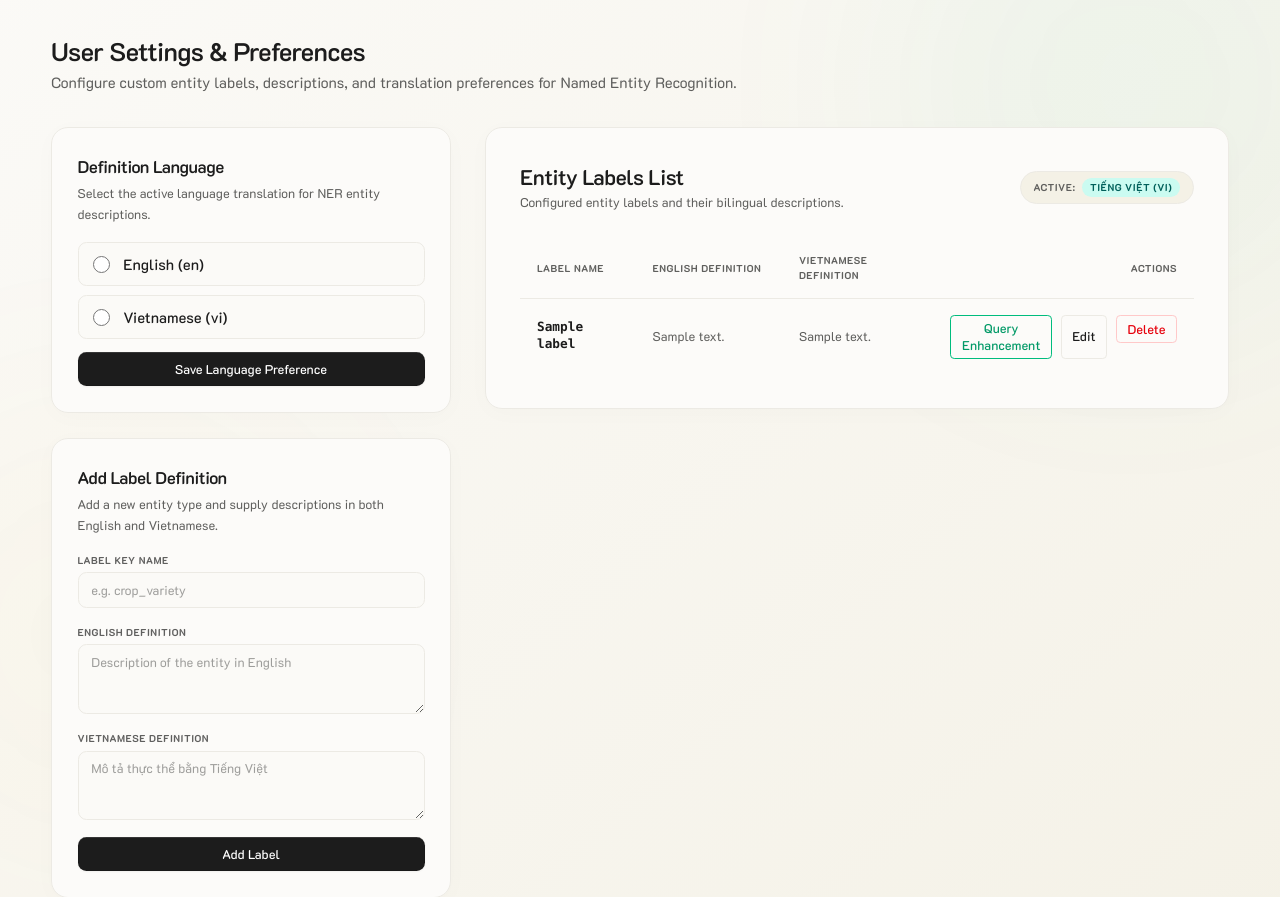
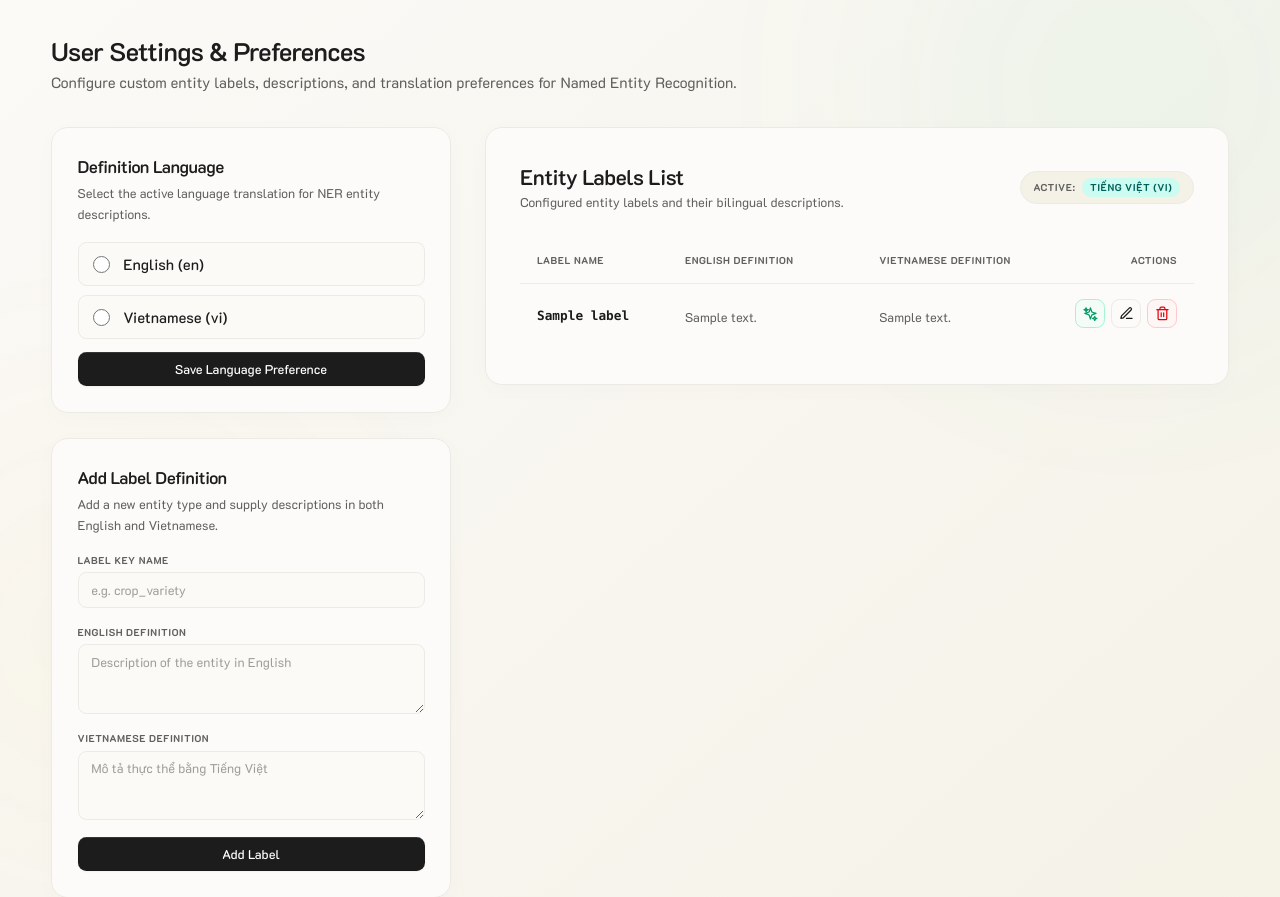
Before and after one commit to itsquockhang/STAR-FRAM, a FastAPI app: template src/templates/settings.html in a window 1280 px wide. Shown: the part 65-962 px from the top of the page. Run offline with FastAPI, Linux system fonts and the light colour scheme; the template is opened without the code that fills it: most values are stand-ins (such as "Sample title", 1, 10 or a date in 2020); parts of the project's set-up code (start-up, migrations or seed data) failed here and were passed over.

Commit message:
design: replace settings labels action buttons with premium icons

```diff
--- a/src/templates/settings.html
+++ b/src/templates/settings.html
@@ -229,25 +229,33 @@
                 <td class="py-3.5 px-4 text-xs text-[#5f5f5d] leading-relaxed">{{ label.desc_en }}</td>
                 <td class="py-3.5 px-4 text-xs text-[#5f5f5d] leading-relaxed">{{ label.desc_vi }}</td>
                 <td class="py-3.5 px-4 text-right">
-                  <div class="inline-flex gap-2">
+                  <div class="inline-flex gap-1.5">
                     <button
                       type="button"
                       onclick="enhanceQuery('{{ label.name }}', '{{ label.desc_en | escape }}', '{{ label.desc_vi | escape }}')"
-                      class="px-2.5 py-1 text-xs font-medium border border-emerald-500 text-emerald-600 rounded cursor-pointer bg-transparent transition-all duration-200 hover:bg-emerald-600 hover:text-white hover:border-emerald-600 active:scale-95"
+                      title="Query Enhancement"
+                      class="p-1.5 border border-emerald-200 text-emerald-600 rounded-lg cursor-pointer bg-emerald-50/50 transition-all duration-200 hover:bg-emerald-600 hover:text-white hover:border-emerald-600 active:scale-90"
                     >
-                      Query Enhancement
+                      <svg width="14" height="14" viewBox="0 0 24 24" fill="none" stroke="currentColor" stroke-width="2" stroke-linecap="round" stroke-linejoin="round" class="w-3.5 h-3.5"><path d="m12 3-1.912 5.813a2 2 0 0 1-1.275 1.275L3 12l5.813 1.912a2 2 0 0 1 1.275 1.275L12 21l1.912-5.813a2 2 0 0 1 1.275-1.275L21 12l-5.813-1.912a2 2 0 0 1-1.275-1.275Z"/><path d="m5 3 1 2.5L8.5 6 6 7 5 9.5 4 7 1.5 6 4 5Z"/><path d="m19 17 1 2.5 2.5.5-2.5 1-1 2.5-1-2.5-2.5-1 2.5-1Z"/></svg>
                     </button>
 
                     <button
                       type="button"
                       onclick="startEdit('{{ label.name }}', '{{ label.desc_en | escape }}', '{{ label.desc_vi | escape }}')"
-                      class="px-2.5 py-1 text-xs font-medium border border-[#eceae4] text-[#1c1c1c] rounded cursor-pointer bg-[#fcfbf9] transition-all duration-200 hover:bg-[#eceae4] active:scale-95"
+                      title="Edit Label"
+                      class="p-1.5 border border-[#eceae4] text-[#1c1c1c] rounded-lg cursor-pointer bg-[#fcfbf9] transition-all duration-200 hover:bg-[#eceae4] active:scale-90"
                     >
-                      Edit
+                      <svg width="14" height="14" viewBox="0 0 24 24" fill="none" stroke="currentColor" stroke-width="2" stroke-linecap="round" stroke-linejoin="round" class="w-3.5 h-3.5"><path d="M12 20h9"/><path d="M16.5 3.5a2.12 2.12 0 0 1 3 3L7 19l-4 1 1-4Z"/></svg>
                     </button>
 
                     <form action="/settings/labels/delete/{{ label.name }}" method="POST" class="delete-label-form m-0 inline-block" data-label="{{ label.name }}">
-                      <button type="submit" class="px-2.5 py-1 text-xs font-medium border border-red-200 text-red-600 rounded cursor-pointer bg-transparent transition-all duration-200 hover:bg-red-600 hover:text-white hover:border-red-600 active:scale-95">Delete</button>
+                      <button
+                        type="submit"
+                        title="Delete Label"
+                        class="p-1.5 border border-red-200 text-red-600 rounded-lg cursor-pointer bg-red-50/50 transition-all duration-200 hover:bg-red-600 hover:text-white hover:border-red-600 active:scale-90"
+                      >
+                        <svg width="14" height="14" viewBox="0 0 24 24" fill="none" stroke="currentColor" stroke-width="2" stroke-linecap="round" stroke-linejoin="round" class="w-3.5 h-3.5"><path d="M3 6h18"/><path d="M19 6v14c0 1-1 2-2 2H7c-1 0-2-1-2-2V6"/><path d="M8 6V4c0-1 1-2 2-2h4c1 0 2 1 2 2v2"/><line x1="10" y1="11" x2="10" y2="17"/><line x1="14" y1="11" x2="14" y2="17"/></svg>
+                      </button>
                     </form>
                   </div>
                 </td>
```
